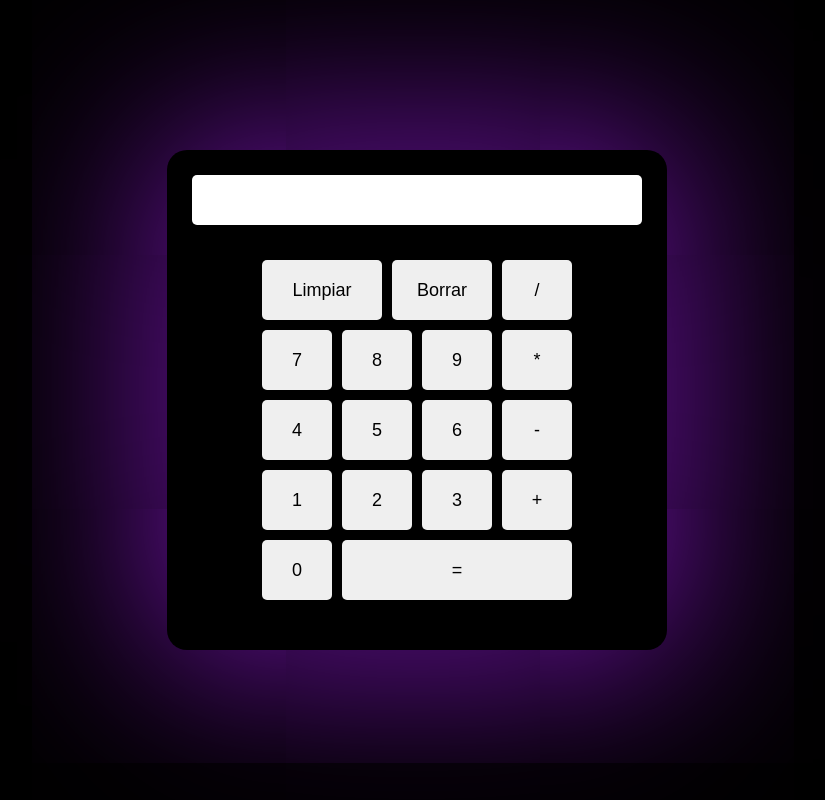
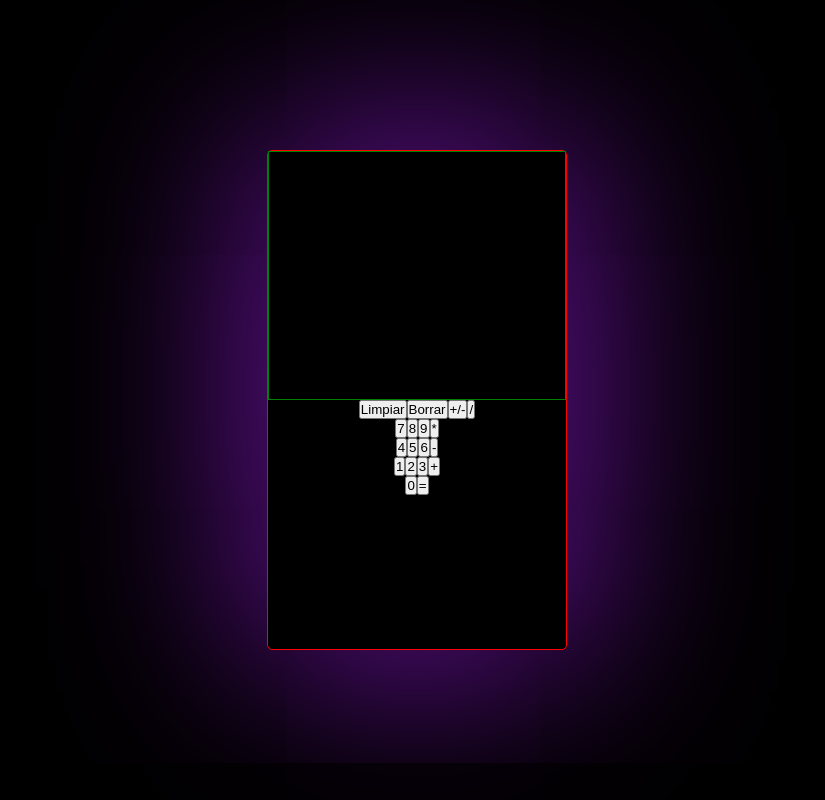
Before and after one commit to Alejandrodiaz562/MyCalculator, a React (Vite) app: page / in a window 1280 px wide. Shown: the whole page, without its empty margins (223-1048 px from the left). Built offline with nearby package versions, Linux system fonts and the light colour scheme.

Commit message:
to delete

```diff
--- a/src/App.jsx
+++ b/src/App.jsx
@@ -8,11 +8,15 @@ function App() {
 
   return (
     <div className="App">
-      <input type="text" value={operation} className="show-result"/>
+      <div className="showResult-container">
+            <input type="text" value={operation} className="show-result input"/>
+            <input type="text" value={operation} className="preview-result input" />
+      </div>
+
       <div className='btn-container'>
             <Button value={"Limpiar"} setOperation={setOperation} operation={operation} className="btn limpiar"></Button>
             <Button value={"Borrar"} setOperation={setOperation} operation={operation} className="btn borrar"></Button>
-
+            <Button value={"+/-"} setOperation={setOperation} operation={operation} className="btn borrar"></Button>
             <Button value={"/"} setOperation={setOperation} operation={operation} className="btn"></Button>
         </div>
         <div className='btn-container'>
--- a/src/index.css
+++ b/src/index.css
@@ -13,25 +13,58 @@ body{
 }
 
 .App{
+    border: 1px solid red;
     background-color: rgb(0, 0, 0);
     color: white;
-    border-radius: 20px;
+    border-radius: 5px;
     box-shadow: 0px 0px 200px 10px rgb(128, 21, 190);
     display: flex;
     flex-direction: column;
     align-items: center;
-    padding: 25px;
-    width: 500px;
+    width: 300px;
     height: 500px;
 }
 
+.showResult-container{
+    border: 1px solid green;
+    height: 50%;
+    padding-top: 20%;
+    padding-left: 10px;
+    padding-right: 10px;
+}
+
+.input{
+    width: 100%;
+    text-align: right;
+    background-color: black;
+    border: none;
+    outline: none;
+    color: rgb(228, 228, 228);
+    overflow: hidden;
+
+
+}
+
 .show-result{
+    height: 30%;
+    font-size: 40px;
+
+}
+
+.preview-result{
+    height: 15%;
+    font-size: 120%;
+}
+
+/*
+.show-result{
+    border: 1px solid green;
     margin-bottom: 30px;
     border-radius: 5px;
     padding: 5px;
     width: 100%;
     outline: none;
-    border: none;
+
     font-size: 35px;
     text-align: right;
 }
@@ -74,4 +107,4 @@ body{
     color: white;
     cursor: pointer;
     transform: scale(1.1);
-}
+}*/
```
